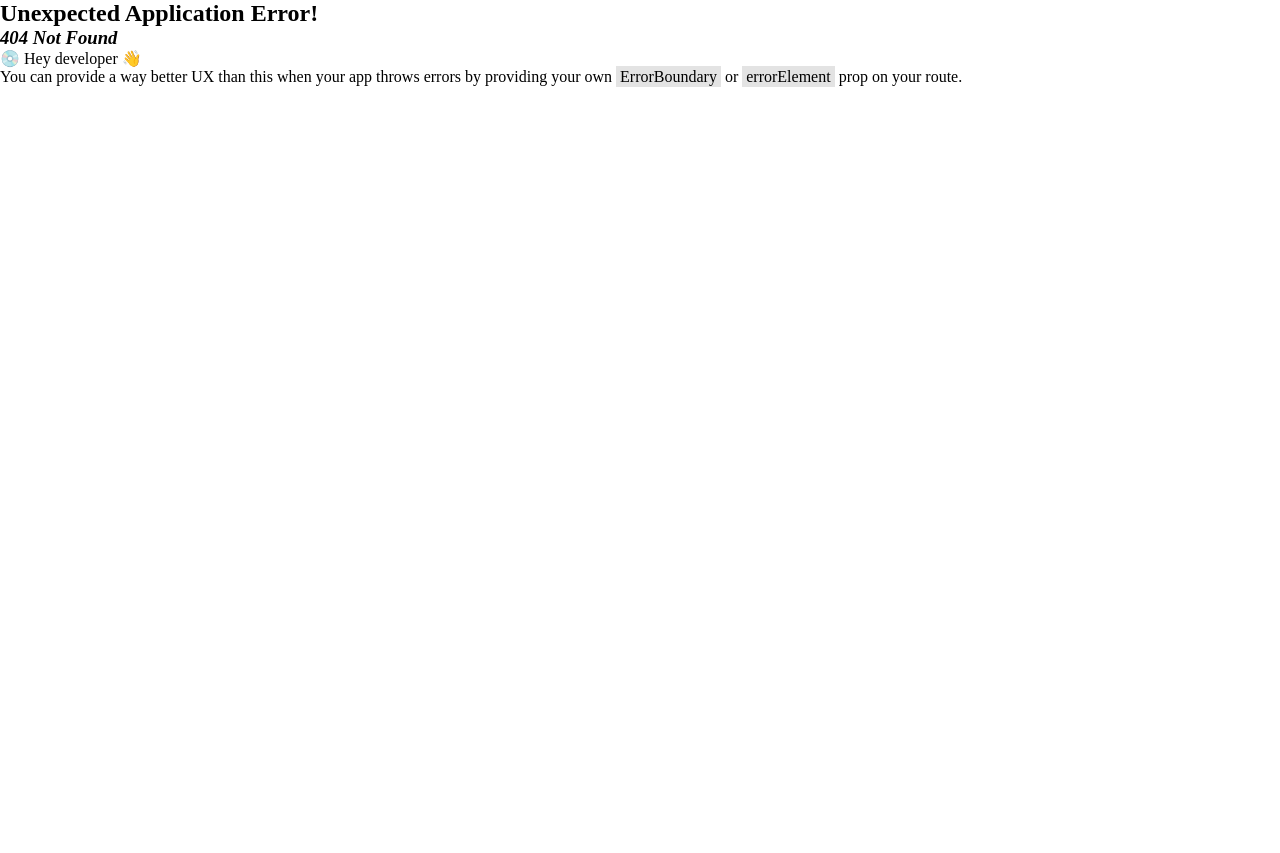
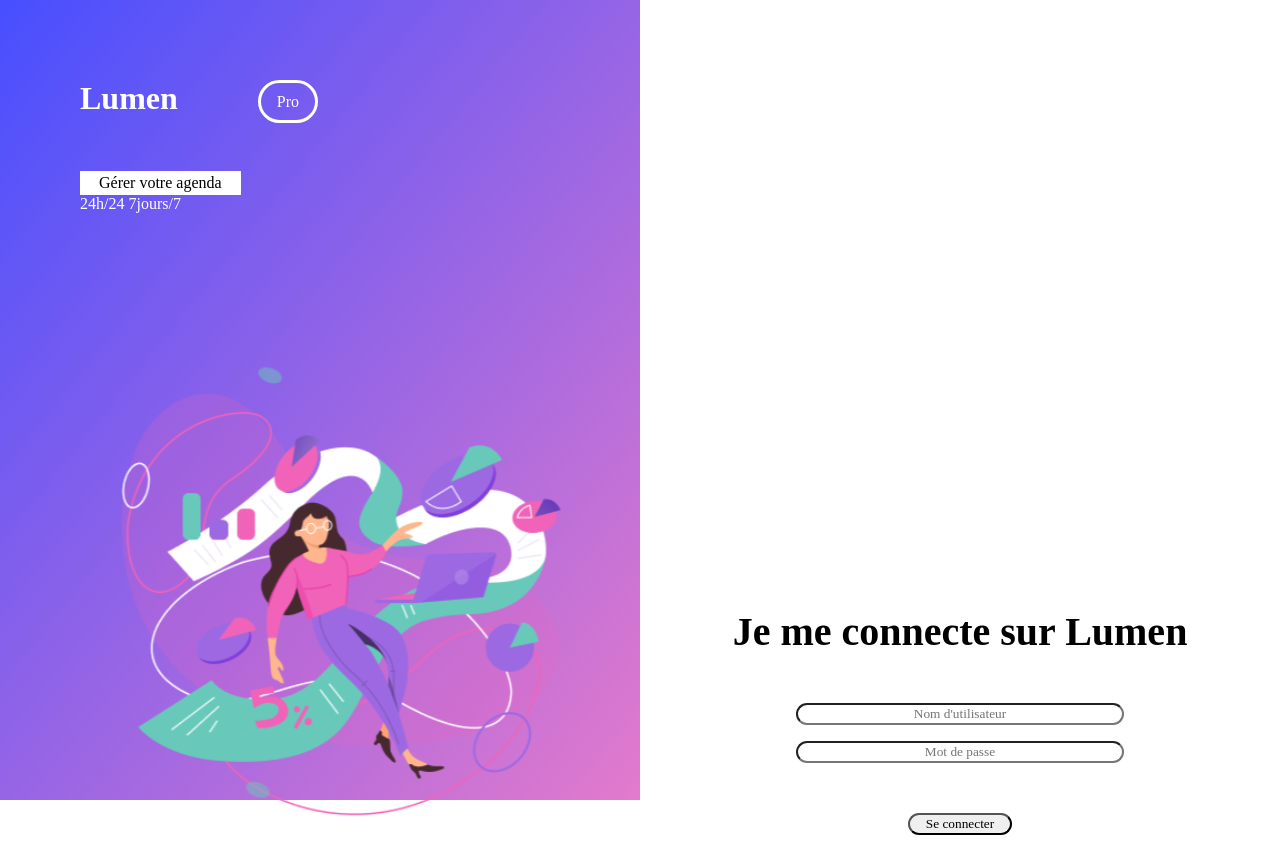
Before and after one commit to WildCodeSchool-2024-02/toulouse-babyplace, a React (Vite) app in the folder client/: page /sign-in-pro in a window 1280 px wide. Before the commit this address had no page. Before the commit the page ends 800 px from the top, so only its background shows below. Built offline with nearby package versions, Linux system fonts and the light colour scheme; a web font is replaced by a local one.

Commit message:
fix: css/repository

```diff
--- a/client/src/components/AutenticationImgs/AutenticationImgs.jsx
+++ b/client/src/components/AuthenticationImgs/AuthenticationImgs.jsx
@@ -1,6 +1,6 @@
-import "./AutenticationImgs.scss";
+import "./AuthenticationImgs.scss";
 
-function AutenticationImgs() {
+function AuthenticationImgs() {
   return (
     <div className="autentication-imgs">
       <div className="autentication-text">
@@ -16,4 +16,4 @@ function AutenticationImgs() {
   );
 }
 
-export default AutenticationImgs;
+export default AuthenticationImgs;
--- a/client/src/components/AutenticationInput/AutenticationInput.jsx
+++ b/client/src/components/AuthenticationInput/AuthenticationInput.jsx
@@ -1,12 +1,12 @@
 import { Link } from "react-router-dom";
-import "./AutenticationInput.scss";
+import "./AuthenticationInput.scss";
 
-function AutenticationInput() {
+function AuthenticationInput() {
   return (
-    <div className="autentication-input">
+    <div className="authentication-input">
       <div className="sign">
         <span>Vous n’avez pas de compte ? </span>
-        <Link to="/signuppro">S’inscrire</Link>
+        <Link to="/sign-up-pro">S’inscrire</Link>
       </div>
       <img src="../src/assets/images/img_login.svg" alt="" />
       <div className="form">
@@ -20,4 +20,4 @@ function AutenticationInput() {
   );
 }
 
-export default AutenticationInput;
+export default AuthenticationInput;
--- a/client/src/components/AutenticationInput/AutenticationInput.scss
+++ b/client/src/components/AuthenticationInput/AuthenticationInput.scss
@@ -19,7 +19,7 @@ $lighter-color: #fff;
     width: 90%;
   }
 }
-.autentication-input {
+.authentication-input {
   display: flex;
   flex-direction: column;
   gap: 5rem;
--- a/client/src/components/NavBar/NavBar.jsx
+++ b/client/src/components/NavBar/NavBar.jsx
@@ -12,11 +12,11 @@ function NavBar() {
           <Link to="/">
             <li>Aide</li>
           </Link>
-          <Link to="/signinpro">
+          <Link to="/sign-in-pro">
             <li>Lumen Pro</li>
           </Link>
         </ul>
-        <Link to="/signin">
+        <Link to="/sign-in">
           <p>Se connecter</p>
         </Link>
       </nav>
--- a/client/src/main.jsx
+++ b/client/src/main.jsx
@@ -19,15 +19,15 @@ const router = createBrowserRouter([
     element: <Map />,
   },
   {
-    path: "/signin",
+    path: "/sign-in",
     element: <SignIn />,
   },
   {
-    path: "/signinpro",
+    path: "/sign-in-pro",
     element: <SignInPro />,
   },
   {
-    path: "/signuppro",
+    path: "/sign-up-pro",
     element: <SignUpPro />,
   },
 ]);
--- a/client/src/pages/SignInPro/SignInPro.jsx
+++ b/client/src/pages/SignInPro/SignInPro.jsx
@@ -1,12 +1,12 @@
 import "./SignInPro.scss";
-import AutenticationImgs from "../../components/AutenticationImgs/AutenticationImgs";
-import AutenticationInput from "../../components/AutenticationInput/AutenticationInput";
+import AuthenticationImgs from "../../components/AuthenticationImgs/AuthenticationImgs";
+import AuthenticationInput from "../../components/AuthenticationInput/AuthenticationInput";
 
 function SignInPro() {
   return (
-    <div className="signup">
-      <AutenticationImgs />
-      <AutenticationInput />
+    <div className="sign-up">
+      <AuthenticationImgs />
+      <AuthenticationInput />
     </div>
   );
 }
--- a/client/src/pages/SignInPro/SignInPro.scss
+++ b/client/src/pages/SignInPro/SignInPro.scss
@@ -4,7 +4,7 @@
   }
 }
 
-.signup {
+.sign-up {
   display: flex;
   flex-direction: column;
   justify-content: center;
```
Also changed, not shown: client/src/components/AuthenticationImgs/AuthenticationImgs.scss (renamed from client/src/components/AutenticationImgs/AutenticationImgs.scss).
